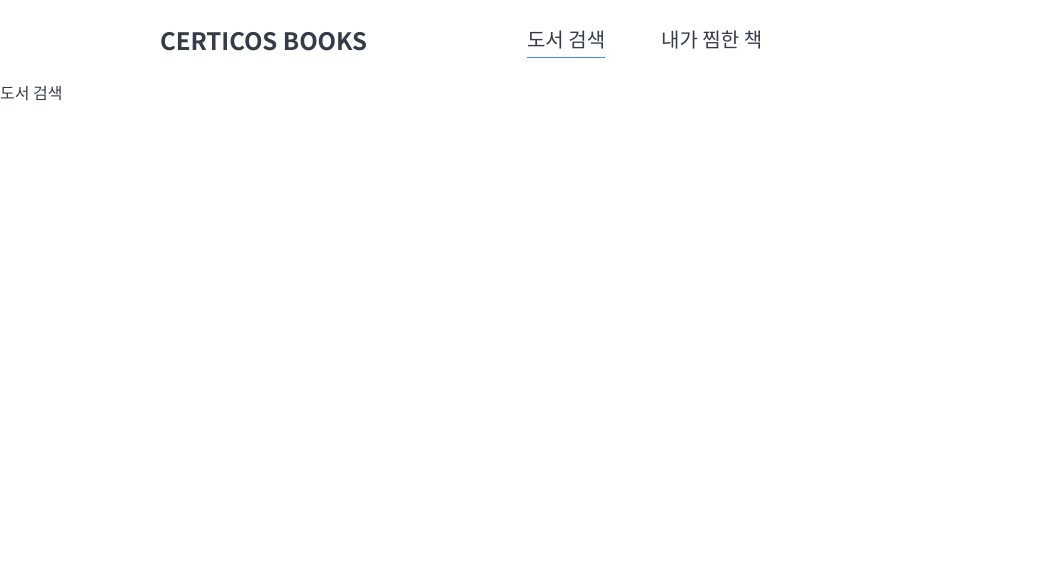
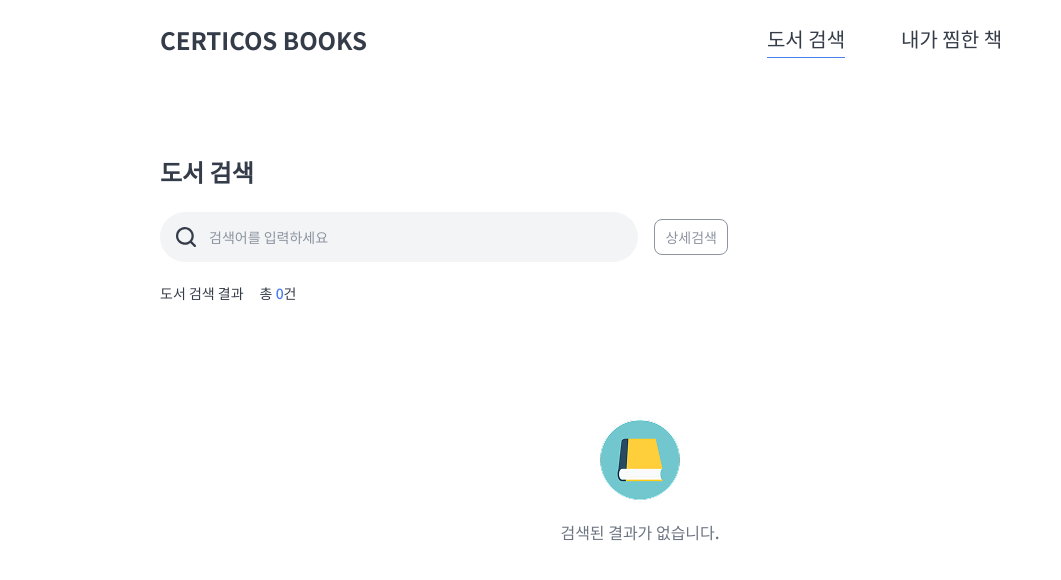
Before and after one commit to choi-chulwoong/cdri-books-choichulwoong, a React (Vite) app: page /search in a window 1280 px wide. Shown: the top 580 px of the page, without its empty margins (0-1061 px from the left). Built offline with nearby package versions, Linux system fonts and the light colour scheme.

Commit message:
feat: 도서 검색 초기 화면 추가

```diff
--- /dev/null
+++ b/src/components/atom/EmptyState.tsx
@@ -0,0 +1,16 @@
+import BookIcon from '@/assets/images/ic_book.png';
+
+export interface EmptyStateProps {
+  message?: string;
+}
+
+function EmptyState({ message = '검색된 결과가 없습니다.' }: EmptyStateProps) {
+  return (
+    <div className="flex flex-col items-center justify-center gap-[24px] py-[120px]">
+      <img src={BookIcon} alt="책 아이콘" className="size-[80px]" />
+      <p className="text-caption text-text-secondary">{message}</p>
+    </div>
+  );
+}
+
+export default EmptyState;
--- /dev/null
+++ b/src/components/atom/SearchInput.tsx
@@ -0,0 +1,41 @@
+import type { KeyboardEvent } from 'react';
+import SearchIcon from '@/assets/images/ic_search.svg';
+
+export interface SearchInputProps {
+  /** 현재 검색어 */
+  value: string;
+  /** 검색어 변경 핸들러 */
+  onChange: (value: string) => void;
+  /** Enter 또는 검색 버튼 클릭 시 호출 */
+  onSearch?: () => void;
+  placeholder?: string;
+}
+
+function SearchInput({
+  value,
+  onChange,
+  onSearch,
+  placeholder = '검색어를 입력하세요',
+}: SearchInputProps) {
+  const handleKeyDown = (e: KeyboardEvent<HTMLInputElement>) => {
+    if (e.key === 'Enter') onSearch?.();
+  };
+
+  return (
+    <div className="focus-within:border-primary bg-lightgray flex h-[50px] flex-1 items-center gap-2 rounded-full border border-transparent p-[10px] transition-colors">
+      <span className="text-text-subtitle shrink-0">
+        <img src={SearchIcon} alt="검색 아이콘" />
+      </span>
+      <input
+        type="text"
+        value={value}
+        onChange={(e) => onChange(e.target.value)}
+        onKeyDown={handleKeyDown}
+        placeholder={placeholder}
+        className="text-body2 text-text-primary placeholder:text-text-subtitle flex-1 bg-transparent outline-none"
+      />
+    </div>
+  );
+}
+
+export default SearchInput;
--- /dev/null
+++ b/src/components/molecule/SearchBar.tsx
@@ -0,0 +1,33 @@
+import SearchInput from '@/components/atom/SearchInput';
+
+export interface SearchBarProps {
+  /** 현재 검색어 */
+  value: string;
+  /** 검색어 변경 핸들러 */
+  onChange: (value: string) => void;
+  /** 검색 실행 핸들러 */
+  onSearch: () => void;
+  /** 상세검색 버튼 클릭 핸들러 */
+  onDetailSearch?: () => void;
+}
+
+function SearchBar({ value, onChange, onSearch, onDetailSearch }: SearchBarProps) {
+  return (
+    <div className="flex items-center gap-[16px]">
+      <SearchInput
+        value={value}
+        onChange={onChange}
+        onSearch={onSearch}
+        placeholder="검색어를 입력하세요"
+      />
+      <button
+        className="text-body2 border-text-subtitle text-text-subtitle flex h-[35.27px] cursor-pointer rounded-[8px] border p-[10px] hover:opacity-60"
+        onClick={onDetailSearch}
+      >
+        상세검색
+      </button>
+    </div>
+  );
+}
+
+export default SearchBar;
--- /dev/null
+++ b/src/components/molecule/SearchResultCount.tsx
@@ -0,0 +1,18 @@
+import type { BookSearchMeta } from '@/types/book.dto';
+
+export interface SearchResultCountProps {
+  meta: BookSearchMeta;
+}
+
+function SearchResultCount({ meta }: SearchResultCountProps) {
+  return (
+    <p className="text-body2 flex gap-[16px]">
+      도서 검색 결과
+      <span>
+        총 <span className="text-primary">{meta.total_count}</span>건
+      </span>
+    </p>
+  );
+}
+
+export default SearchResultCount;
--- a/src/components/organism/AppHeader.tsx
+++ b/src/components/organism/AppHeader.tsx
@@ -10,10 +10,10 @@ const getNavLinkClass = ({ isActive }: { isActive: boolean }) => {
 
 export function AppHeader() {
   return (
-    <header className="flex h-[80px] w-full items-center bg-white">
-      <h1 className="text-title1 px-[160px]">{APP_TITLE}</h1>
+    <header className="sticky top-0 z-10 flex h-[80px] w-full items-center bg-white">
+      <h1 className="text-title1 shrink-0 px-[160px]">{APP_TITLE}</h1>
       <nav className="shrink-0">
-        <ul className="flex gap-[56px]">
+        <ul className="flex gap-[56px] px-[240px]">
           {NAV_ITEMS.map((item) => (
             <li key={item.to}>
               <NavLink to={item.to} className={getNavLinkClass}>
--- /dev/null
+++ b/src/components/organism/SearchSection.tsx
@@ -0,0 +1,35 @@
+import clsx from 'clsx';
+import type { HTMLAttributes } from 'react';
+import SearchBar from '@/components/molecule/SearchBar';
+
+export interface SearchSectionProps extends HTMLAttributes<HTMLDivElement> {
+  /** 현재 검색어  */
+  searchValue: string;
+  /** 검색어 변경 핸들러 */
+  onSearchChange: (value: string) => void;
+  /** 검색 실행 핸들러 */
+  onSearch: () => void;
+  /** 상세검색 버튼 클릭 핸들러 */
+  onDetailSearch?: () => void;
+}
+function SearchSection({
+  searchValue,
+  onSearchChange,
+  onSearch,
+  onDetailSearch,
+  ...props
+}: SearchSectionProps) {
+  return (
+    <section {...props} className={clsx('flex w-[568px] flex-col gap-4', props?.className)}>
+      <h2 className="text-title1 h-[36px]">도서 검색</h2>
+      <SearchBar
+        value={searchValue}
+        onChange={onSearchChange}
+        onSearch={onSearch}
+        onDetailSearch={onDetailSearch}
+      />
+    </section>
+  );
+}
+
+export default SearchSection;
--- a/src/components/template/PublicLayout.tsx
+++ b/src/components/template/PublicLayout.tsx
@@ -6,7 +6,7 @@ import { AppHeader } from '../organism/AppHeader';
 export function PublicLayout() {
   return (
     <ErrorBoundary FallbackComponent={ErrorPage} onError={(e) => console.error(e)}>
-      <div className="flex w-full max-w-[100vw] flex-col overflow-x-hidden">
+      <div className="flex w-full max-w-[100vw] flex-col items-center">
         <AppHeader />
         <Outlet />
       </div>
--- a/src/pages/ErrorPage/index.tsx
+++ b/src/pages/ErrorPage/index.tsx
@@ -1,4 +1,4 @@
-import { Button } from '@/components/atom';
+import Button from '@/components/atom/Button';
 import { useMemo } from 'react';
 import type { FallbackProps } from 'react-error-boundary';
 import { useNavigate } from 'react-router-dom';
@@ -15,13 +15,13 @@ function ErrorPage({ error, resetErrorBoundary }: FallbackProps) {
 
   return (
     <div className="flex h-dvh w-full flex-col items-center justify-center p-4">
-      <h1 className="text-h20b mb-1 text-red-800">에러가 발생했습니다</h1>
+      <h1 className="text-body1 mb-1 text-red-800">에러가 발생했습니다</h1>
       {localError && (
-        <pre className="max-w-[50%] rounded bg-red-50 p-4 whitespace-pre-wrap text-gray-700">
+        <pre className="text-text-primary mt-4 max-w-[50%] rounded bg-red-50 p-4">
           에러 메시지 : {localError.message}
         </pre>
       )}
-      <div className="mt-[25px] w-[180px] max-w-full">
+      <div className="mt-[25px]">
         <Button type="button" onClick={handleClickBackButton}>
           뒤로 가기
         </Button>
--- a/src/pages/SearchPage/index.tsx
+++ b/src/pages/SearchPage/index.tsx
@@ -1,5 +1,31 @@
+import EmptyState from '@/components/atom/EmptyState';
+import SearchResultCount from '@/components/molecule/SearchResultCount';
+import SearchSection from '@/components/organism/SearchSection';
+import { useState } from 'react';
+
 function SearchPage() {
-  return <main>도서 검색</main>;
+  const [searchValue, setSearchValue] = useState('');
+  return (
+    <main className="mx-auto flex w-[1000px] flex-col px-[20px]">
+      <SearchSection
+        className="mt-[80px]"
+        searchValue={searchValue}
+        onSearchChange={setSearchValue}
+        onSearch={() => {}}
+      />
+
+      <div className="mt-6">
+        <SearchResultCount
+          meta={{
+            total_count: 0,
+            pageable_count: 0,
+            is_end: true,
+          }}
+        />
+        <EmptyState message="검색된 결과가 없습니다." />
+      </div>
+    </main>
+  );
 }
 
 export default SearchPage;
```
Also changed, not shown: src/assets/images/ic_book.png (added), src/assets/images/ic_search.svg (added).
